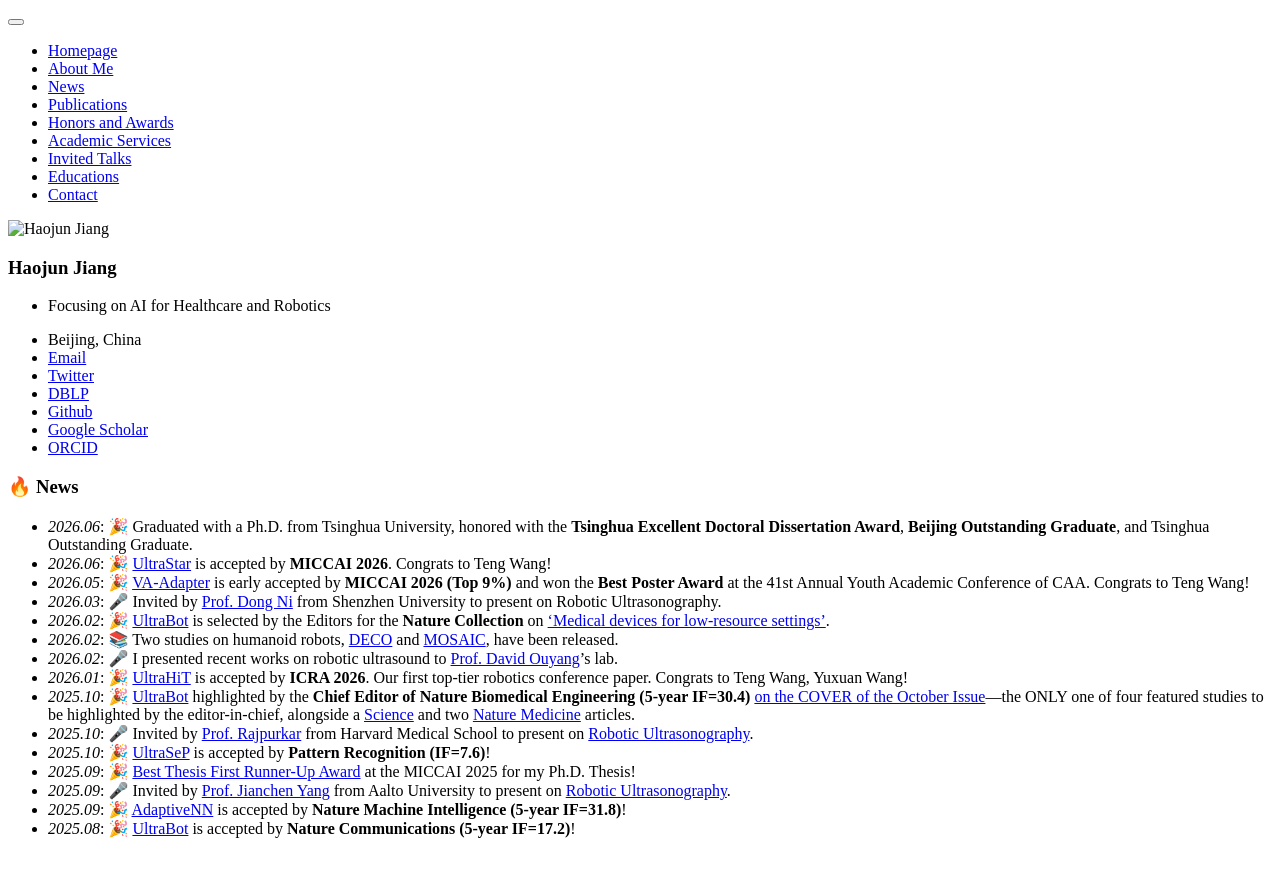
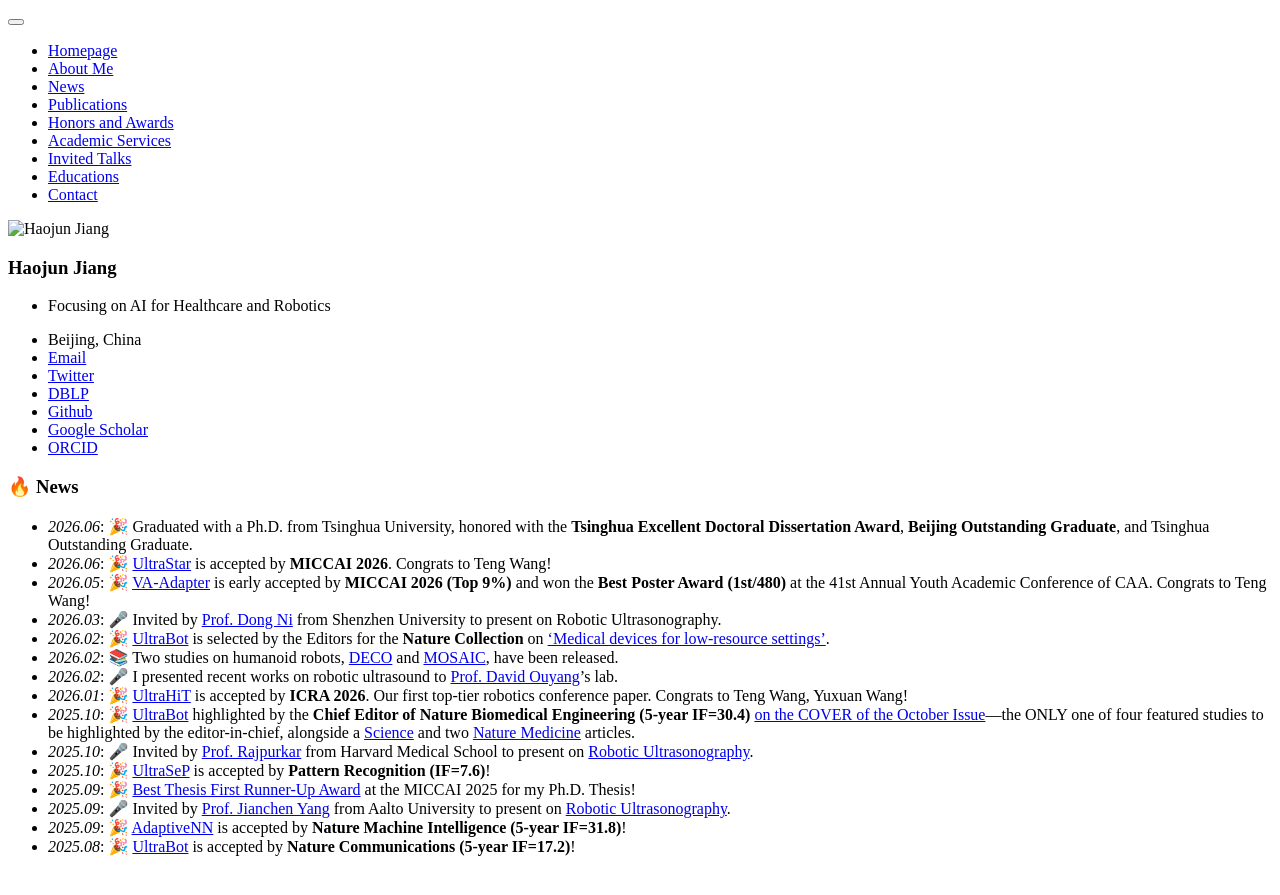
Before and after one commit to jianghaojun/jianghaojun.github.io, a Jekyll site: the page built from _pages/includes/news.md, in a window 1280 px wide. Shown: the top 895 px of the page. Built offline with Jekyll 4.4.1, drawn with Linux system fonts in a browser that asks for light colours; our own code applies the rules of GitHub Pages for plain Markdown files.

Commit message:
Update news.md

```diff
--- a/_pages/includes/news.md
+++ b/_pages/includes/news.md
@@ -1,7 +1,7 @@
 # 🔥 News
 - *2026.06*: 🎉 Graduated with a Ph.D. from Tsinghua University, honored with the **Tsinghua Excellent Doctoral Dissertation Award**, **Beijing Outstanding Graduate**, and Tsinghua Outstanding Graduate.
 - *2026.06*: 🎉 [UltraStar](https://arxiv.org/pdf/2603.01461) is accepted by **MICCAI 2026**. Congrats to Teng Wang!
-- *2026.05*: 🎉 [VA-Adapter](https://github.com/LeapLabTHU/VA-Adapter) is early accepted by **MICCAI 2026 (Top 9%)** and won the **Best Poster Award** at the 41st Annual Youth Academic Conference of CAA. Congrats to Teng Wang!
+- *2026.05*: 🎉 [VA-Adapter](https://github.com/LeapLabTHU/VA-Adapter) is early accepted by **MICCAI 2026 (Top 9%)** and won the **Best Poster Award (1st/480)** at the 41st Annual Youth Academic Conference of CAA. Congrats to Teng Wang!
 - *2026.03*: 🎤 Invited by [Prof. Dong Ni](https://scholar.google.com/citations?user=J27J2VUAAAAJ&hl=en&oi=sra) from Shenzhen University to present on Robotic Ultrasonography.
 - *2026.02*: 🎉 [UltraBot](https://www.nature.com/articles/s41467-025-62865-w) is selected by the Editors for the **Nature Collection** on ['Medical devices for low-resource settings'](https://www.nature.com/collections/aahhffbcag#:~:text=Towards%20expert%2Dlevel%20autonomous%20carotid%20ultrasonography%20with%20large%2Dscale%20learning%2Dbased%20robotic%20system).
 - *2026.02*: 📚 Two studies on humanoid robots, [DECO](https://baai-humanoid.github.io/DECO-webpage/) and [MOSAIC](https://baai-humanoid.github.io/MOSAIC/), have been released.
```
